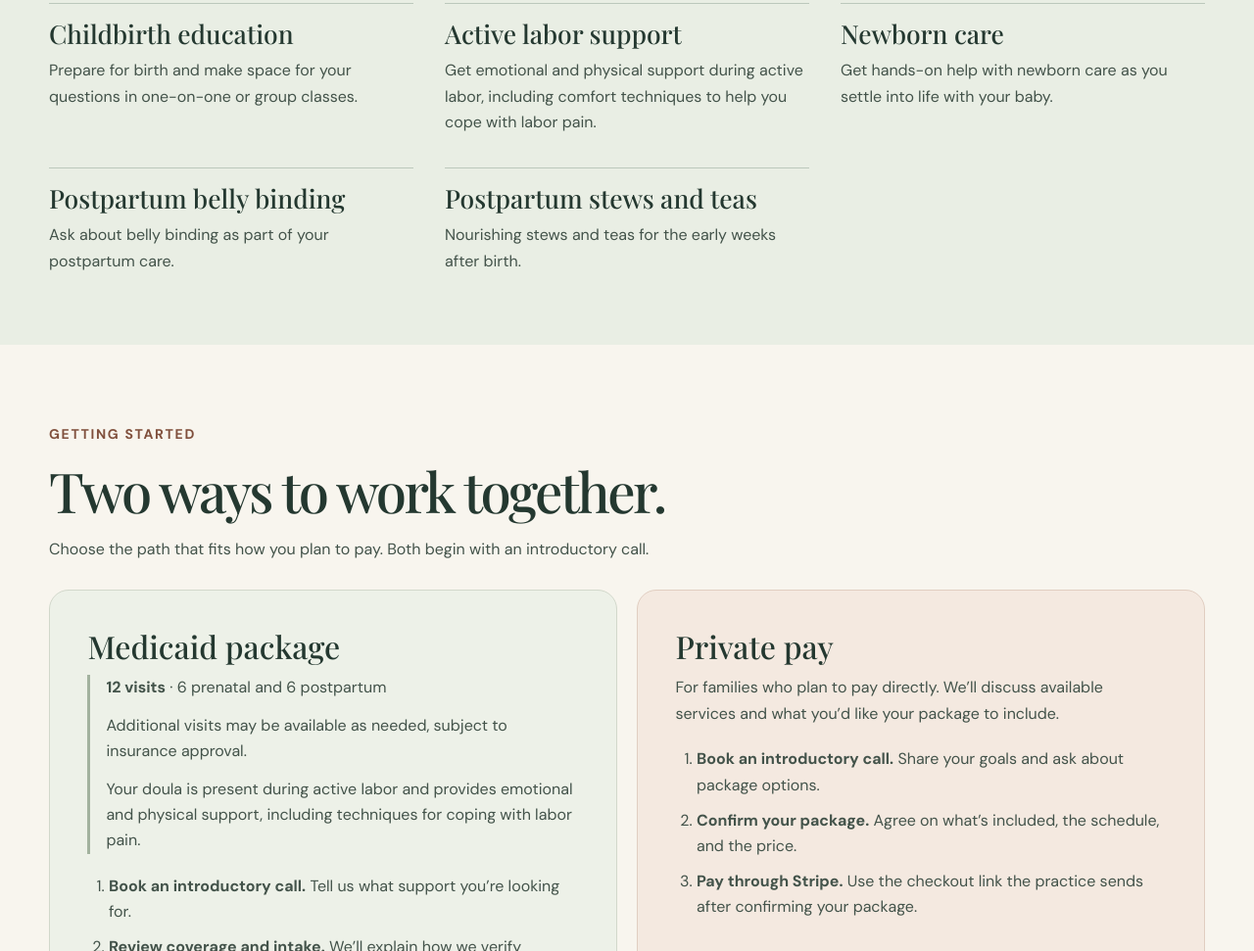
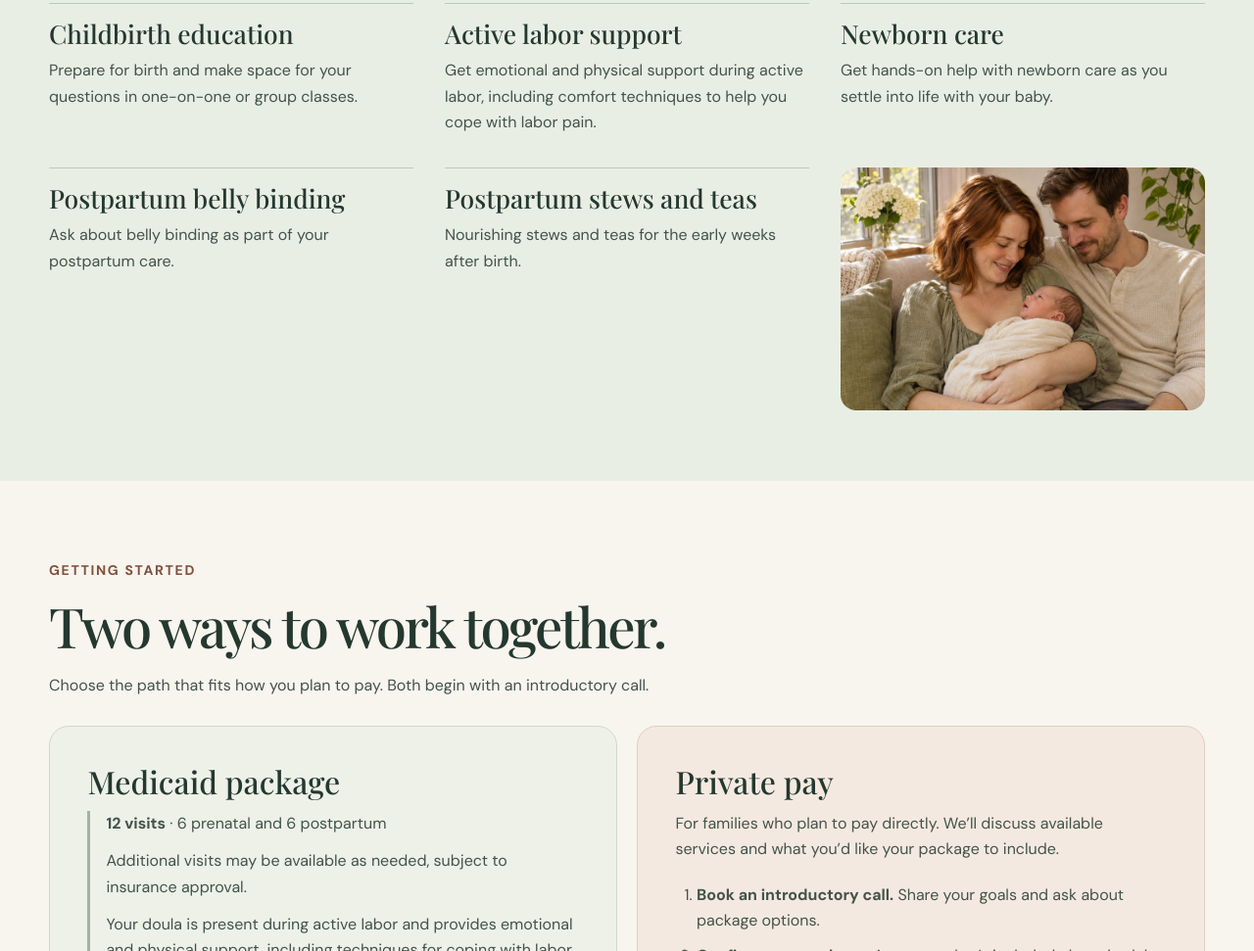
Before and after one commit to abdurryaseen/maternumcura, a plain HTML site: page index.html in a window 1280 px wide. Shown: the part 1849-2820 px from the top of the page at 98% size. Drawn offline with nearby package versions, Linux system fonts and the light colour scheme; a web font is replaced by a local one.

Commit message:
Add newborn family photo to doula services

```diff
--- a/index.html
+++ b/index.html
@@ -40,6 +40,7 @@
         <article><h3>Newborn care</h3><p>Get hands-on help with newborn care as you settle into life with your baby.</p></article>
         <article><h3>Postpartum belly binding</h3><p>Ask about belly binding as part of your postpartum care.</p></article>
         <article><h3>Postpartum stews and teas</h3><p>Nourishing stews and teas for the early weeks after birth.</p></article>
+        <img class="family-photo" src="assets/family-at-home.jpg" alt="Two parents sitting together at home and holding their swaddled newborn" width="900" height="600" loading="lazy">
       </div>
     </div>
   </section>
--- a/styles.css
+++ b/styles.css
@@ -38,6 +38,7 @@ p{color:var(--body)}
 .care-grid{display:grid;grid-template-columns:repeat(3,1fr);gap:2rem}
 .care-grid article{border-top:1px solid #bcc8bc;padding-top:1rem}
 .care-grid p{margin:.65rem 0 0}
+.family-photo{display:block;width:100%;height:auto;border-radius:1rem}
 .start{padding-block:5rem}
 .path-grid{display:grid;grid-template-columns:1fr 1fr;gap:1.25rem}
 .path{display:flex;flex-direction:column;align-items:flex-start;padding:clamp(1.25rem,3vw,2.4rem);border-radius:1.25rem;border:1px solid var(--line);background:#edf1e8}
```
Also changed, not shown: assets/family-at-home.jpg (added), 1 other file.
